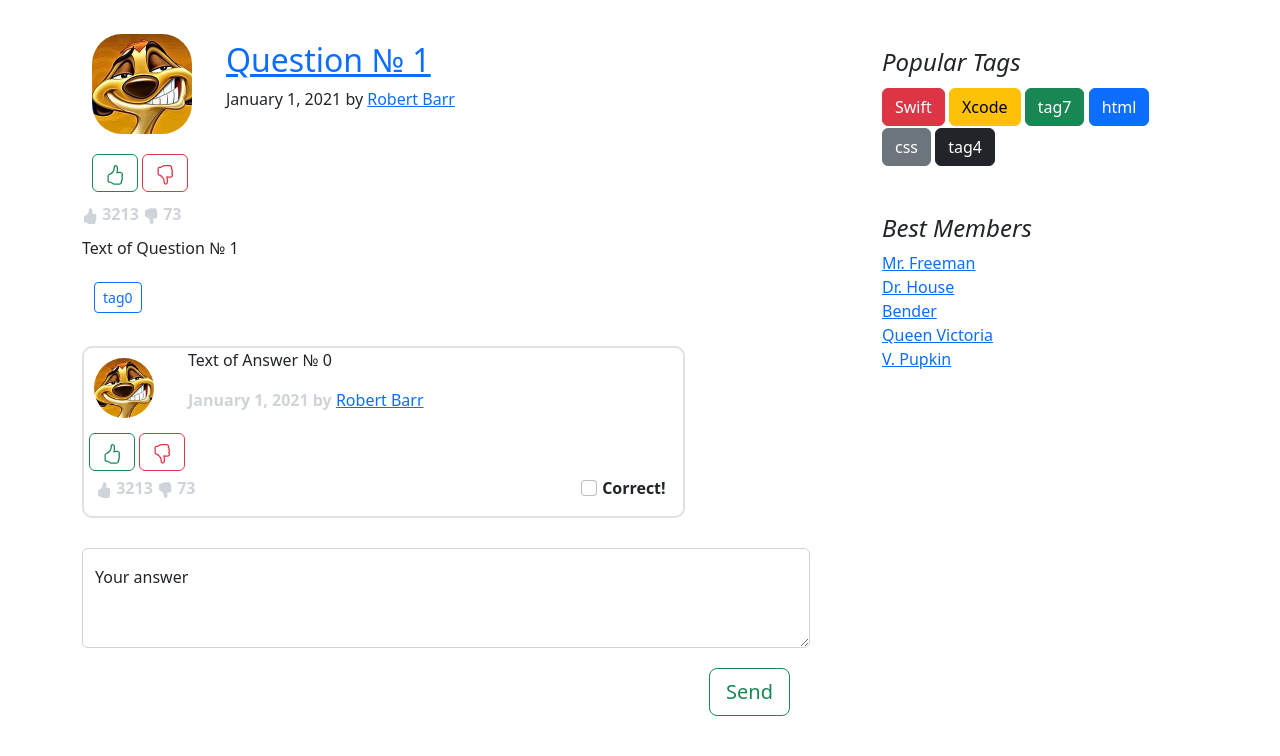
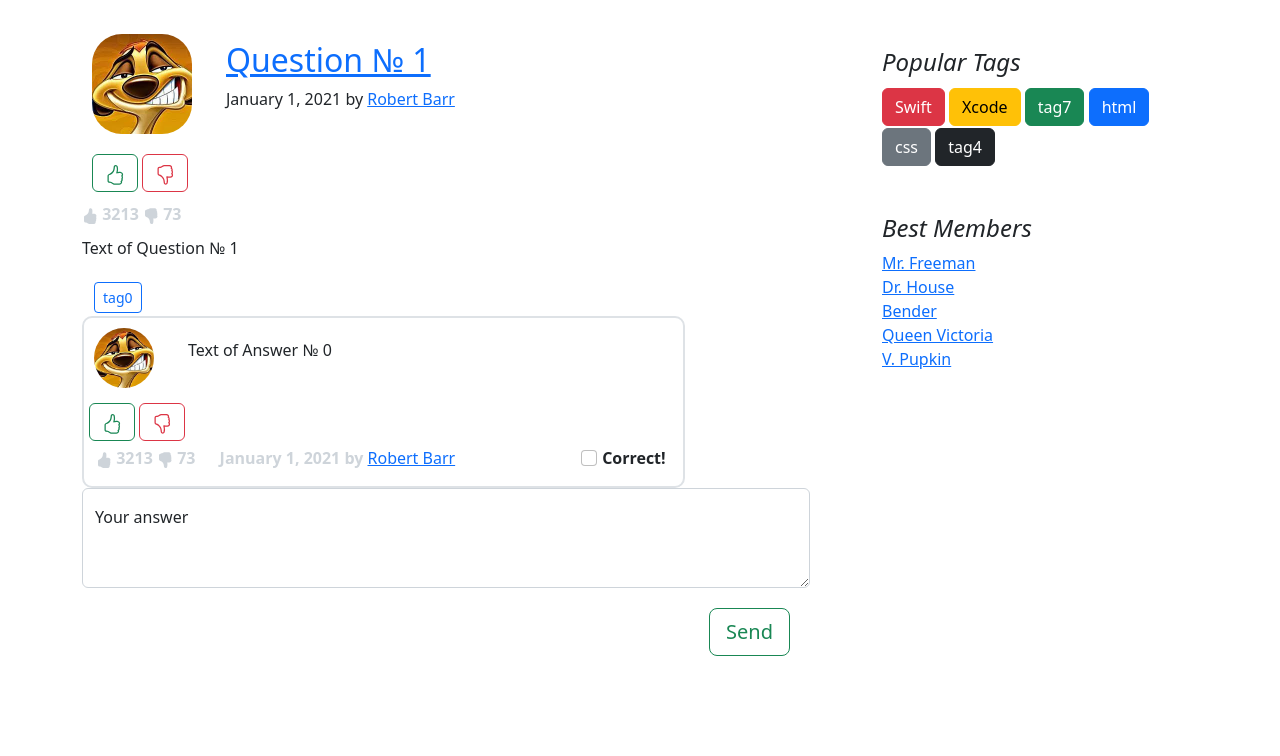
Before and after one commit to Vsevolond/Web-Interfaces, a Django app: page /question/1 in a window 1280 px wide. Shown: the part 96-852 px from the top of the page. After the commit the page ends 752 px from the top, so only its background shows below. Run offline with Django 4.2, Linux system fonts and the light colour scheme; some libraries are stand-ins or nearby versions.

Commit message:
[FIX] Fixed answer

```diff
--- a/AskME/static/css/style.css
+++ b/AskME/static/css/style.css
@@ -19,9 +19,6 @@ img {
     margin: 10px;
 }
 
-article {
-    margin-bottom: 30px;
-}
 
 button.like{
 	width: 30px;
--- a/AskME/templates/inc/answer.html
+++ b/AskME/templates/inc/answer.html
@@ -9,10 +9,6 @@
                 </div>
                 <div class="col-8 btn-group-vertical">
                     <p>{{ answer.text }}</p>
-                    <p class="blog-post-meta" style="color: #ced4da">
-                        <b>January 1, 2021 by</b>
-                        <a href="#">Robert Barr</a>
-                    </p>
                 </div>
                 <div class="col-auto" style="float: right; margin: 5px">
                     <button type="button" class="btn btn-outline-success">
@@ -37,6 +33,8 @@
                         <path d="M6.956 14.534c.065.936.952 1.659 1.908 1.42l.261-.065a1.378 1.378 0 0 0 1.012-.965c.22-.816.533-2.512.062-4.51.136.02.285.037.443.051.713.065 1.669.071 2.516-.211.518-.173.994-.68 1.2-1.272a1.896 1.896 0 0 0-.234-1.734c.058-.118.103-.242.138-.362.077-.27.113-.568.113-.856 0-.29-.036-.586-.113-.857a2.094 2.094 0 0 0-.16-.403c.169-.387.107-.82-.003-1.149a3.162 3.162 0 0 0-.488-.9c.054-.153.076-.313.076-.465a1.86 1.86 0 0 0-.253-.912C13.1.757 12.437.28 11.5.28H8c-.605 0-1.07.08-1.466.217a4.823 4.823 0 0 0-.97.485l-.048.029c-.504.308-.999.61-2.068.723C2.682 1.815 2 2.434 2 3.279v4c0 .851.685 1.433 1.357 1.616.849.232 1.574.787 2.132 1.41.56.626.914 1.28 1.039 1.638.199.575.356 1.54.428 2.591z"/>
                     </svg>
                     <b style="color: #ced4da">73</b>
+                    <b style="color: #ced4da; margin-left: 20px">January 1, 2021 by</b>
+                    <a href="#">Robert Barr</a>
                     <label class="form-check-label" for="flexCheckDefault1" style="float: right; margin-right: 5px">
                         <b>Correct!</b>
                     </label>
```
